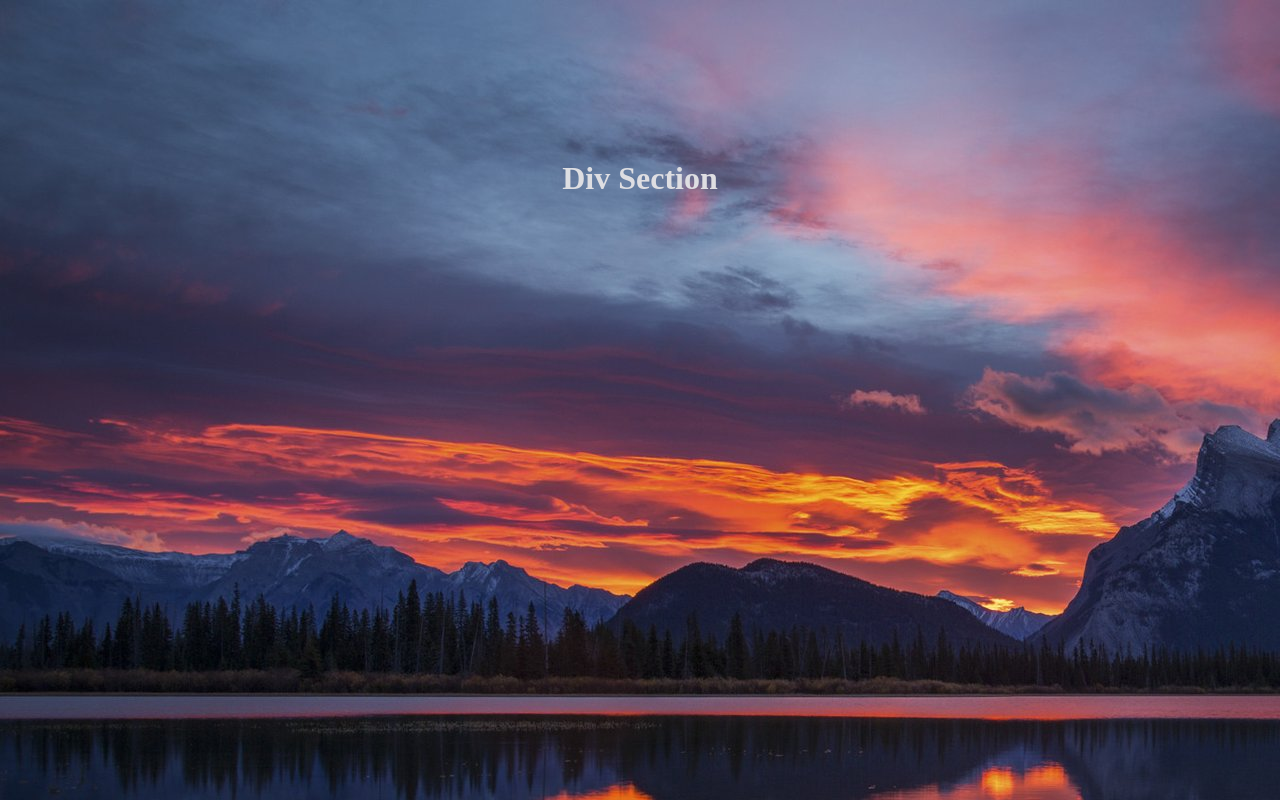
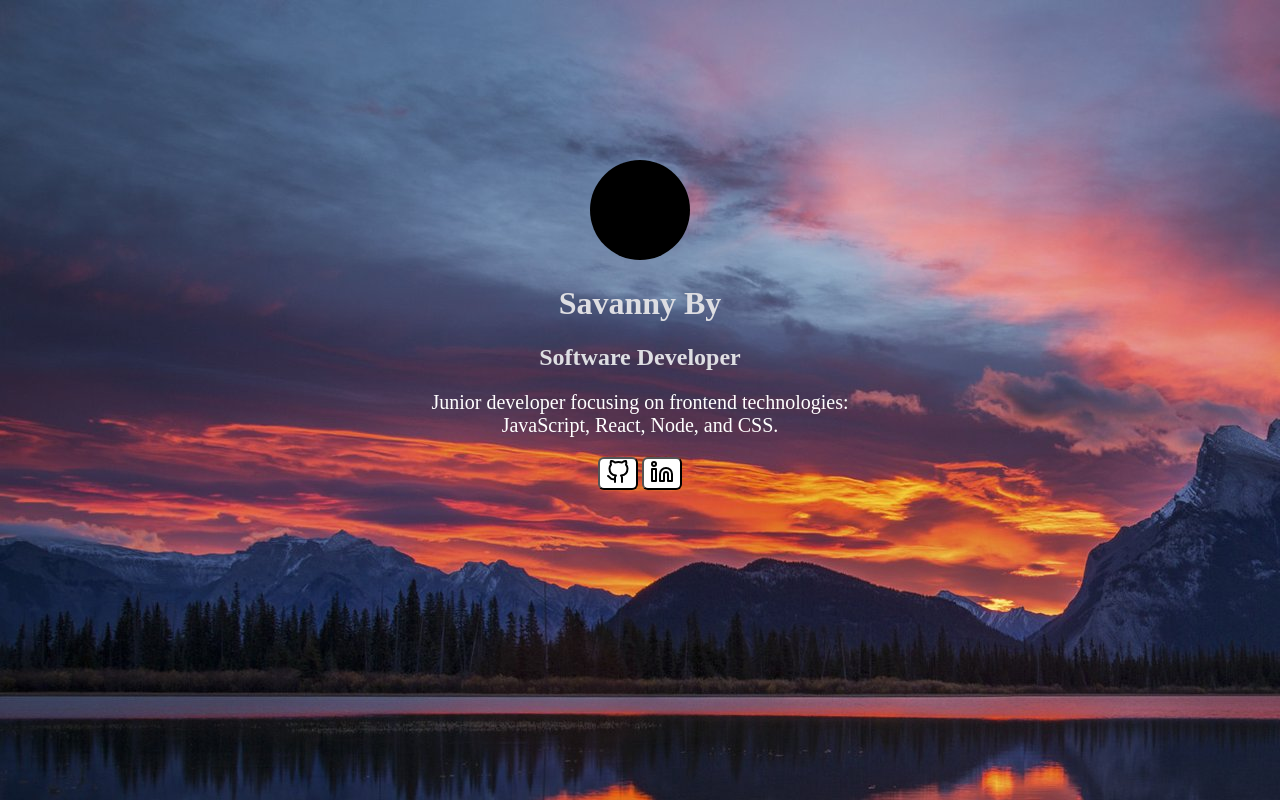
Before and after one commit to savanny-by/savanny-by.github.io, a plain HTML site: page index.html in a window 1280 px wide. Drawn offline with Linux system fonts and the light colour scheme.

Commit message:
Added name, title, and bio to site with external social links

```diff
--- a/index.html
+++ b/index.html
@@ -7,7 +7,18 @@
   </head>
   <body>
     <div class="middle">
-      <h1>Div Section</h1>
+      <img class="round" src="assets/images/Black.png" alt="Black background">
+      <h1>Savanny By</h1>
+      <h2>Software Developer</h2>
+      <p class="bio">
+        Junior developer focusing on frontend technologies: JavaScript, React, Node, and CSS.
+      </p>
+      <button class="social-link" onclick="openGitHub()">
+        <img src="assets/images/github.svg" alt="github button">
+      </button>
+      <button class="social-link" onclick="openLinkedIn()">
+        <img src="assets/images/linkedin.svg" alt="linkedin button">
+      </button>
     </div>
   </body>
 </html>
```
Also changed, not shown: 1 other file.
